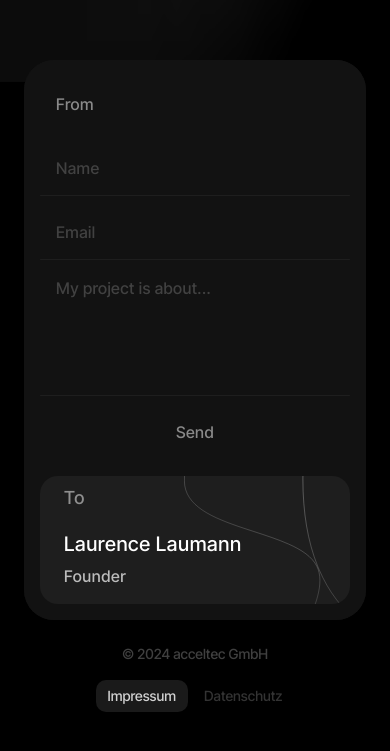
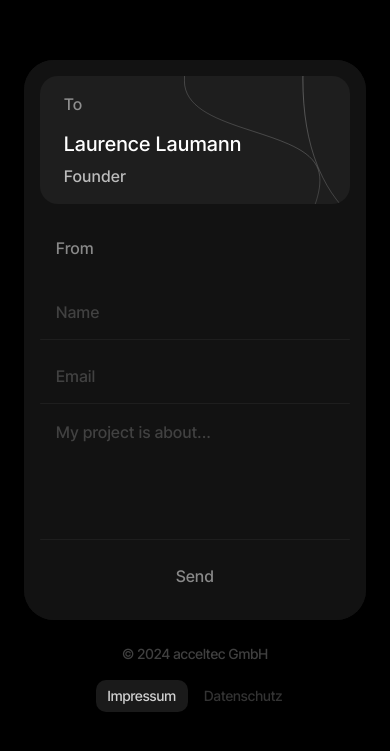
Before and after one commit to jakubziemba/acceltec, a Next.js app: page / in a window 390 px wide. Shown: the part 783-1534 px from the top of the page. Built offline with nearby package versions, Linux system fonts and the light colour scheme.

Commit message:
(fix) canvas visibility & mobile form card order

```diff
--- a/app/_components/canvas-animation.tsx
+++ b/app/_components/canvas-animation.tsx
@@ -17,26 +17,10 @@ export default function CanvasAnimation({
     const ctx = canvas.getContext("2d");
     if (!ctx) return;
 
-    const dpr = window.devicePixelRatio || 1;
-
-    // // Function to set canvas dimensions
-    // const setCanvasSize = () => {
-    //   const width = window.innerWidth;
-    //   const height = window.innerHeight;
-
-    //   canvas.width = width * dpr;
-    //   canvas.height = height * dpr;
-    //   ctx.scale(dpr / 32, dpr / 32);
-    // };
-
-    // // Initial size set
-    // setCanvasSize();
-
-    // // Resize observer to update canvas size on resize
-    // const resizeObserver = new ResizeObserver(() => {
-    //   setCanvasSize();
-    // });
-    // resizeObserver.observe(canvas);
+    if (window.innerWidth < 600) {
+      ctx.translate(canvas.width, 1);
+      ctx.rotate((0 * Math.PI) / 180);
+    }
 
     let animationFrameId: number;
 
@@ -53,23 +37,23 @@ export default function CanvasAnimation({
     };
 
     const R = (x: number, y: number, t: number) => {
-      return Math.floor(0 + 10 * Math.cos((x * x + 50 * y) / 250 + t * 2));
+      return Math.floor(1 + 10 * Math.cos((x * x + 50 * y) / 250 + t * 2));
     };
 
     const G = (x: number, y: number, t: number) => {
       return Math.floor(
-        0 +
-          5 *
+        2 +
+          6 *
             Math.sin(
               ((x * x * Math.cos(t / 4) + x * 4 * y * Math.sin(t / 3)) * 2) /
-                800,
+                1200,
             ),
       );
     };
 
     const B = (x: number, y: number, t: number) => {
       return Math.floor(
-        4 * Math.sin(40 * Math.sin(t / 6) + (x * x + 20 * y) / 1500),
+        6 * Math.sin(40 * Math.sin(t / 6) + (x * x + 20 * y) / 100),
       );
     };
 
@@ -94,7 +78,7 @@ export default function CanvasAnimation({
           col(x, y, shade, width / 32, height / 32);
         }
       }
-      t = t + 0.0009;
+      t = t + 0.0015;
       animationFrameId = window.requestAnimationFrame(run);
     };
 
@@ -110,7 +94,7 @@ export default function CanvasAnimation({
       ref={canvasRef}
       width={32}
       height={32}
-      className="absolute left-0 top-0 -z-50 h-lvh w-screen opacity-100"
+      className="absolute left-0 top-0 -z-50 h-lvh w-screen opacity-100 lg:rotate-0 lg:scale-100"
     />
   );
 }
--- a/app/_components/form/form.tsx
+++ b/app/_components/form/form.tsx
@@ -69,7 +69,7 @@ const Form = (
                 duration: showForm ? 0.2 : 0.15,
                 delay: showForm ? 0.1 : 0.03,
               }}
-              className="lg:flex-2 flex flex-col gap-2 text-base leading-10 tracking-wide lg:w-full lg:max-w-md lg:text-xl"
+              className="lg:flex-2 lg:order-0 order-1 flex flex-col gap-2 text-base leading-10 tracking-wide lg:w-full lg:max-w-md lg:text-xl"
             >
               <label
                 htmlFor="name"
@@ -172,12 +172,10 @@ const Form = (
                 duration: showForm ? 0.2 : 0.15,
                 delay: showForm ? 0.1 : 0.03,
               }}
-              className="relative isolate w-full overflow-hidden rounded-[18px] bg-white/5 lg:flex-1"
+              className="order-0 relative isolate w-full overflow-hidden rounded-[18px] bg-white/5 lg:order-1 lg:flex-1"
             >
               <div className="flex h-auto min-h-32 w-full flex-col justify-between px-6 pb-4 pt-2 tracking-wide xs:min-h-48 lg:absolute lg:inset-0">
-                <p className="text-base leading-10 text-white/50 2xs:text-lg">
-                  To
-                </p>
+                <p className="text-base leading-10 text-white/50">To</p>
                 <div className="text-xl leading-10">
                   <p className="text-white">Laurence Laumann</p>
                   <p className="text-base text-white/70">Founder</p>
```
